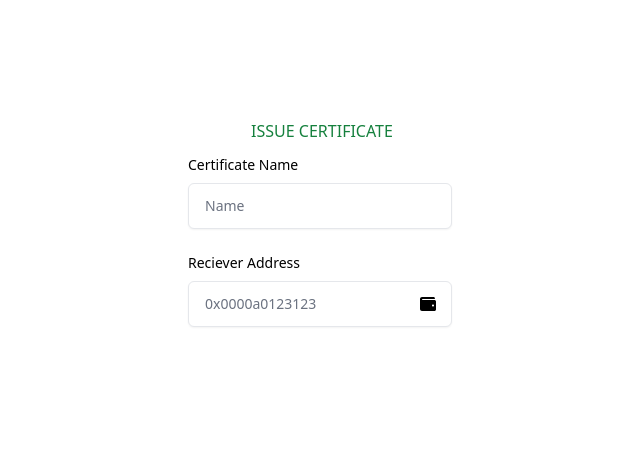
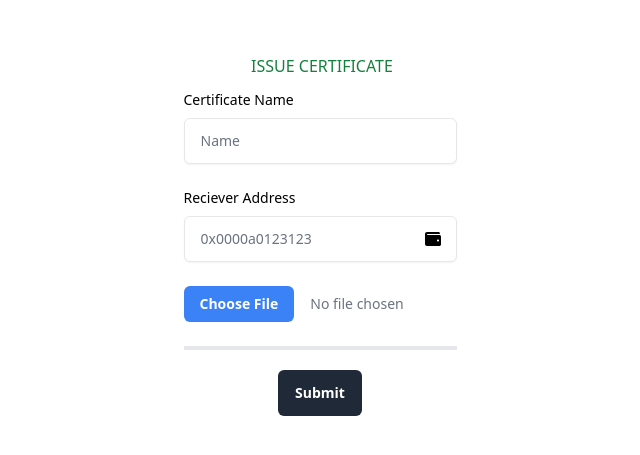
Before and after one commit to consign-project/consign-ui, a Next.js app: page /issue in a window 1280 px wide. Shown: the part 165-620 px from the top of the page, without its empty margins (320-960 px from the left). Built offline with nearby package versions, Linux system fonts and the light colour scheme.

Commit message:
ui: added divider and submit button

```diff
--- a/pages/issue/index.js
+++ b/pages/issue/index.js
@@ -8,12 +8,24 @@ export default function Home() {
         <p className="text-green-700 text-xxl mb-3 ml-1">ISSUE CERTIFICATE</p>
         <form action="/send-data-here" method="post">
           <div className="grid gap-6 mb-6 md:grid-rows-2">
-
             <Input name="Certificate Name" placeholder="Name"></Input>
-            <Input name="Reciever Address" placeholder="0x0000a0123123"><FaWallet/></Input>
-
+            <Input name="Reciever Address" placeholder="0x0000a0123123"><FaWallet /></Input>
+            <label class="block">
+              <span class="sr-only">Choose profile photo</span>
+              <input type="file" accept="image/png, image/jpeg" class="block w-full text-sm text-gray-500
+                  file:mr-4 file:py-2 file:px-4
+                  file:rounded-md file:border-0
+                  file:text-sm file:font-semibold
+                  file:bg-blue-500 file:text-white
+                  hover:file:bg-blue-600
+                "/>
+            </label>
           </div>
+          <div class="py-0.5 bg-gray-200 my-5"></div>
         </form>
+        <button type="button" class="py-3 px-4 inline-flex gap-2 rounded-md border border-transparent font-semibold bg-gray-800 text-white hover:bg-gray-900 focus:outline-none focus:ring-2 focus:ring-gray-800 focus:ring-offset-2 transition-all text-sm dark:focus:ring-gray-900 dark:focus:ring-offset-gray-800">
+          Submit
+        </button>
       </div>
     </section>
   );
```
